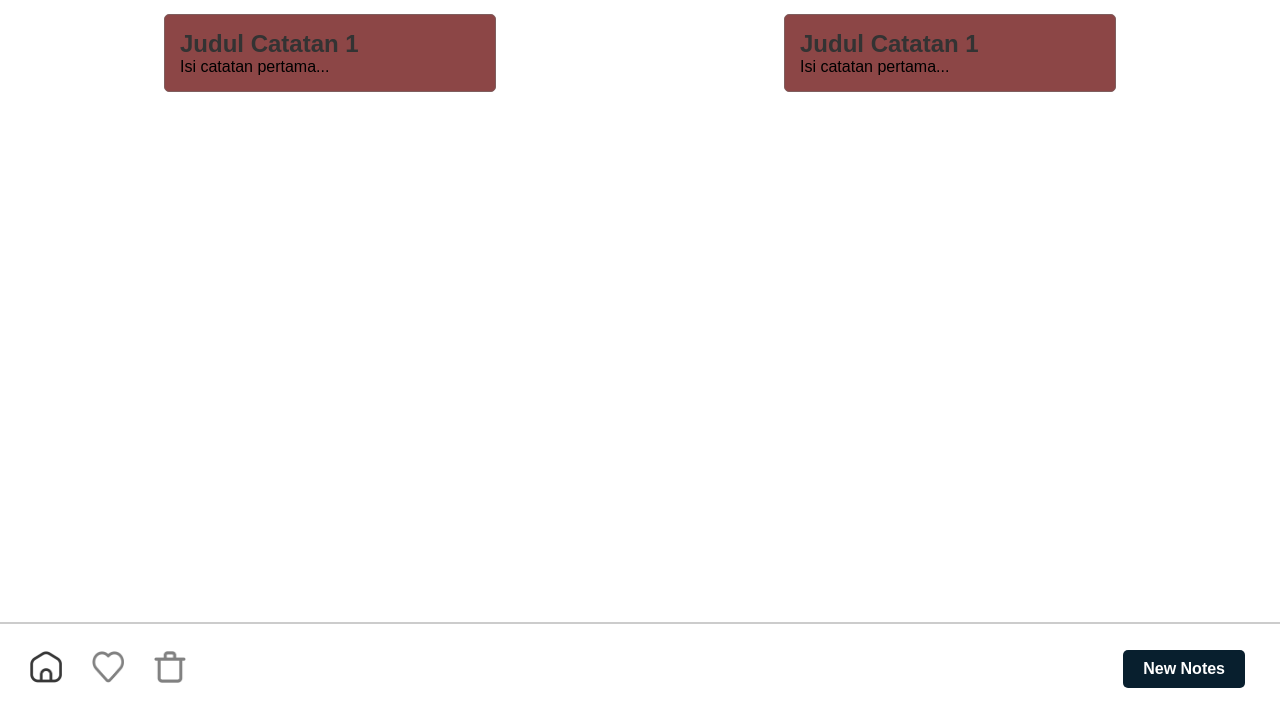
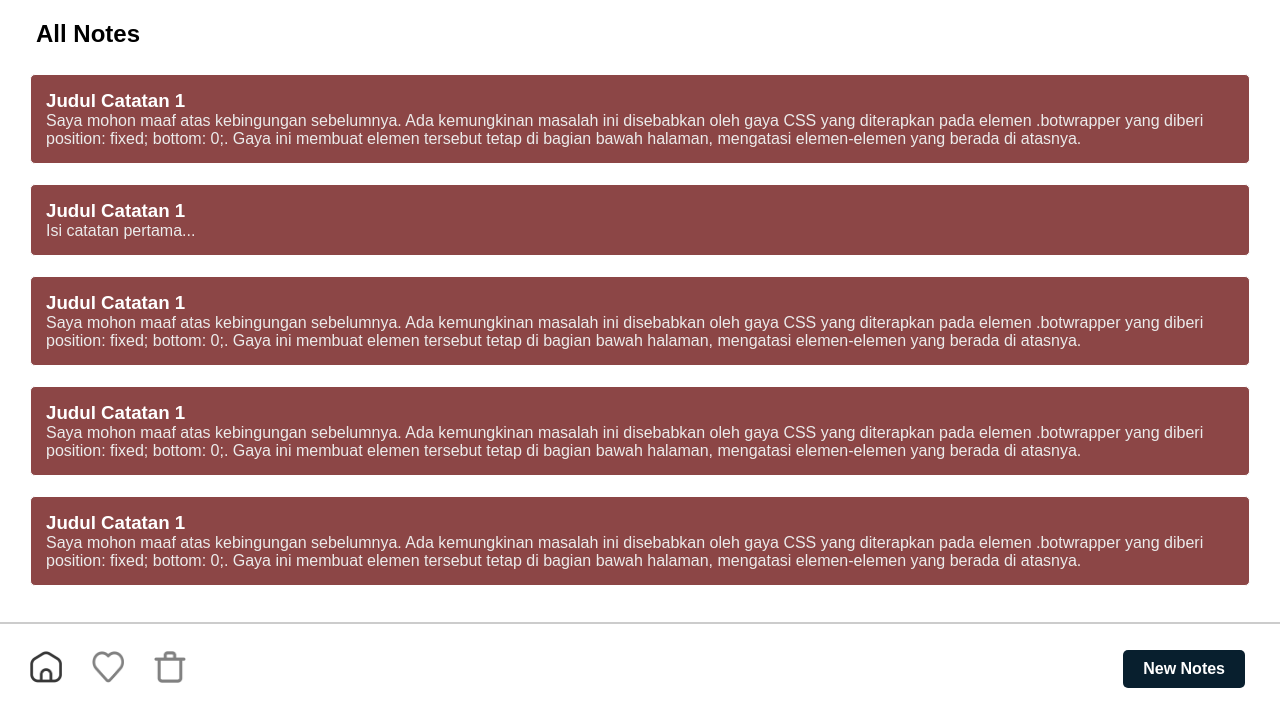
Before and after one commit to glunoty/NoteIt, a plain HTML site: page index.html in a window 1280 px wide. Shown: the part 86-800 px from the top of the page. Drawn offline with Linux system fonts and the light colour scheme.

Commit message:
content all notes

```diff
--- a/index.html
+++ b/index.html
@@ -20,15 +20,33 @@
     </div>
 
     <div class="notes-container">
+        <div class="notes-title2">
+            <h2>All Notes</h2>
+        </div>
         <!-- Setiap catatan akan menjadi anak dari container ini -->
         <div class="note">
-            <h2>Judul Catatan 1</h2>
+            <h3>Judul Catatan 1</h3>
+            <p>Saya mohon maaf atas kebingungan sebelumnya. Ada kemungkinan masalah ini disebabkan oleh gaya CSS yang diterapkan pada elemen .botwrapper yang diberi position: fixed; bottom: 0;. Gaya ini membuat elemen tersebut tetap di bagian bawah halaman, mengatasi elemen-elemen yang berada di atasnya.</p>
+        </div>
+
+        <div class="note">
+            <h3>Judul Catatan 1</h3>
             <p>Isi catatan pertama...</p>
         </div>
 
         <div class="note">
-            <h2>Judul Catatan 1</h2>
-            <p>Isi catatan pertama...</p>
+            <h3>Judul Catatan 1</h3>
+            <p>Saya mohon maaf atas kebingungan sebelumnya. Ada kemungkinan masalah ini disebabkan oleh gaya CSS yang diterapkan pada elemen .botwrapper yang diberi position: fixed; bottom: 0;. Gaya ini membuat elemen tersebut tetap di bagian bawah halaman, mengatasi elemen-elemen yang berada di atasnya.</p>
+        </div>
+
+        <div class="note">
+            <h3>Judul Catatan 1</h3>
+            <p>Saya mohon maaf atas kebingungan sebelumnya. Ada kemungkinan masalah ini disebabkan oleh gaya CSS yang diterapkan pada elemen .botwrapper yang diberi position: fixed; bottom: 0;. Gaya ini membuat elemen tersebut tetap di bagian bawah halaman, mengatasi elemen-elemen yang berada di atasnya.</p>
+        </div>
+
+        <div class="note">
+            <h3>Judul Catatan 1</h3>
+            <p>Saya mohon maaf atas kebingungan sebelumnya. Ada kemungkinan masalah ini disebabkan oleh gaya CSS yang diterapkan pada elemen .botwrapper yang diberi position: fixed; bottom: 0;. Gaya ini membuat elemen tersebut tetap di bagian bawah halaman, mengatasi elemen-elemen yang berada di atasnya.</p>
         </div>
 
         <!-- Tambahkan catatan-catatan lainnya sesuai kebutuhan -->
--- a/style.css
+++ b/style.css
@@ -115,24 +115,34 @@ li.search img {
 }
 
 /* C O N T E N T */
-/* Gaya untuk catatan */
 .notes-container {
     display: flex;
     flex-wrap: wrap;
     justify-content: space-around;
     padding: 20px;
-    margin-top: 0; /* Sesuaikan dengan tinggi top navigation */
+    margin-top: 0px; /* Sesuaikan dengan tinggi top navigation */
+}
+
+.notes-title2 {
+    border: 1px solid #ffffff;
+    border-radius: 5px;
+    padding: 15px;
+    width: 100%; /* Sesuaikan dengan lebar yang diinginkan */
 }
 
 .note {
     background-color: #8c4646;
-    border: 1px solid #7f5e5e;
+    border: 1px solid #ffffff;
     border-radius: 5px;
     padding: 15px;
     margin: 10px;
-    width: 300px; /* Sesuaikan dengan lebar yang diinginkan */
+    width: 100%; /* Sesuaikan dengan lebar yang diinginkan */
 }
 
-.note h2 {
-    color: #333;
+.note h3 {
+    color: #ffffff;
 }
+
+.note p {
+    color: #ebebeb;
+}
```
